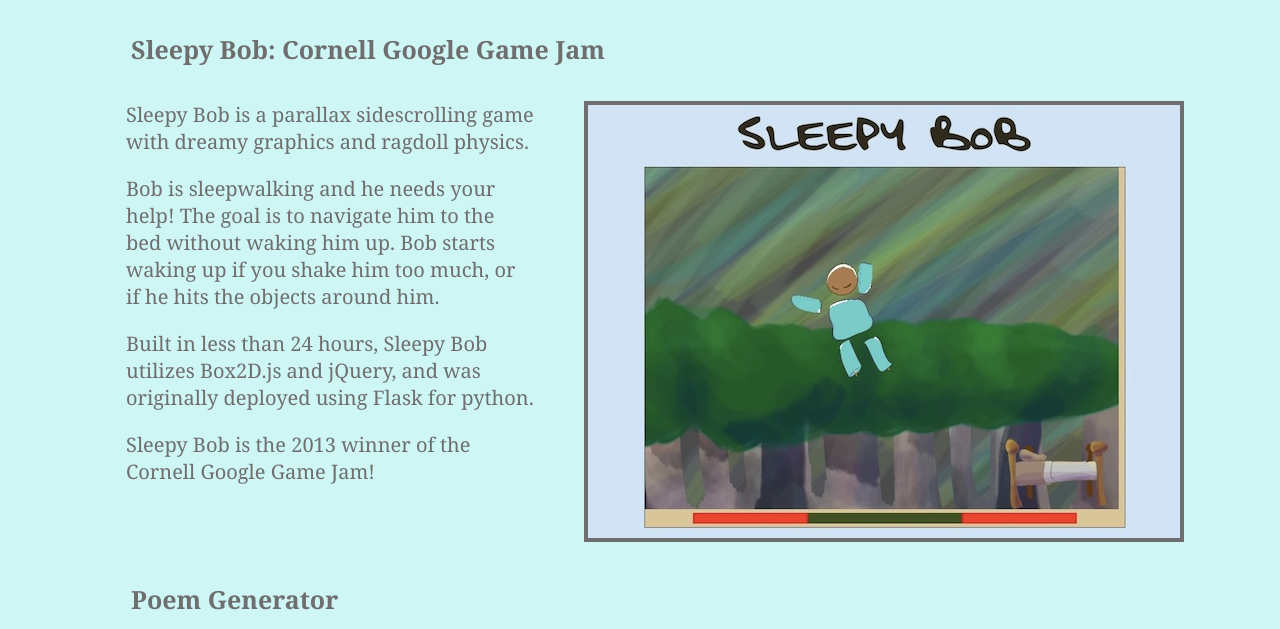
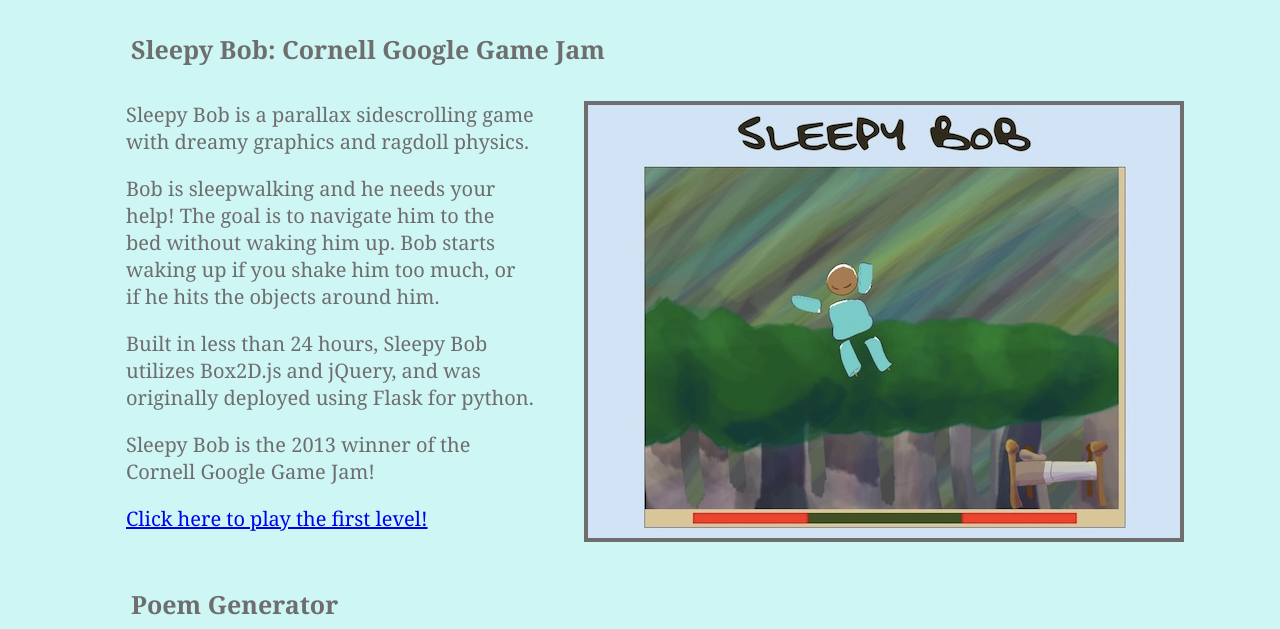
Before and after one commit to Oneman2feet/Oneman2feet.github.io, a plain HTML site: page projects.html in a window 1280 px wide. Shown: the part 171-800 px from the top of the page. Drawn offline with Linux system fonts and the light colour scheme.

Commit message:
added link to play game

```diff
--- a/projects.html
+++ b/projects.html
@@ -16,6 +16,7 @@
 	<p>Bob is sleepwalking and he needs your help! The goal is to navigate him to the bed without waking him up.  Bob starts waking up if you shake him too much, or if he hits the objects around him.</p>
 	<p>Built in less than 24 hours, Sleepy Bob utilizes Box2D.js and jQuery, and was originally deployed using Flask for python.</p>
 	<p>Sleepy Bob is the 2013 winner of the Cornell Google Game Jam!</p>
+	<p><a href="/sleepybob">Click here to play the first level!</a></p>
 	<div style="clear:both;"></div>
       </li>
       <li>
```
